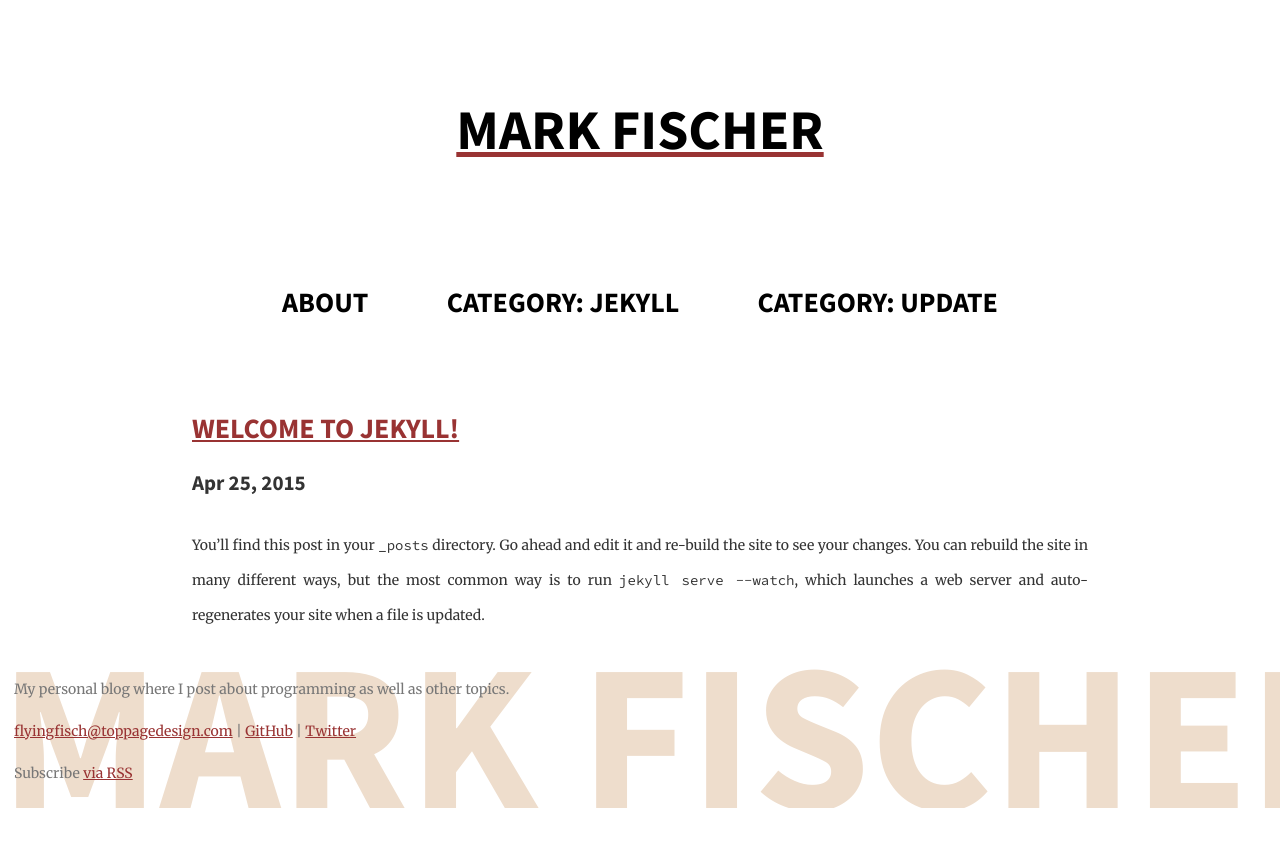
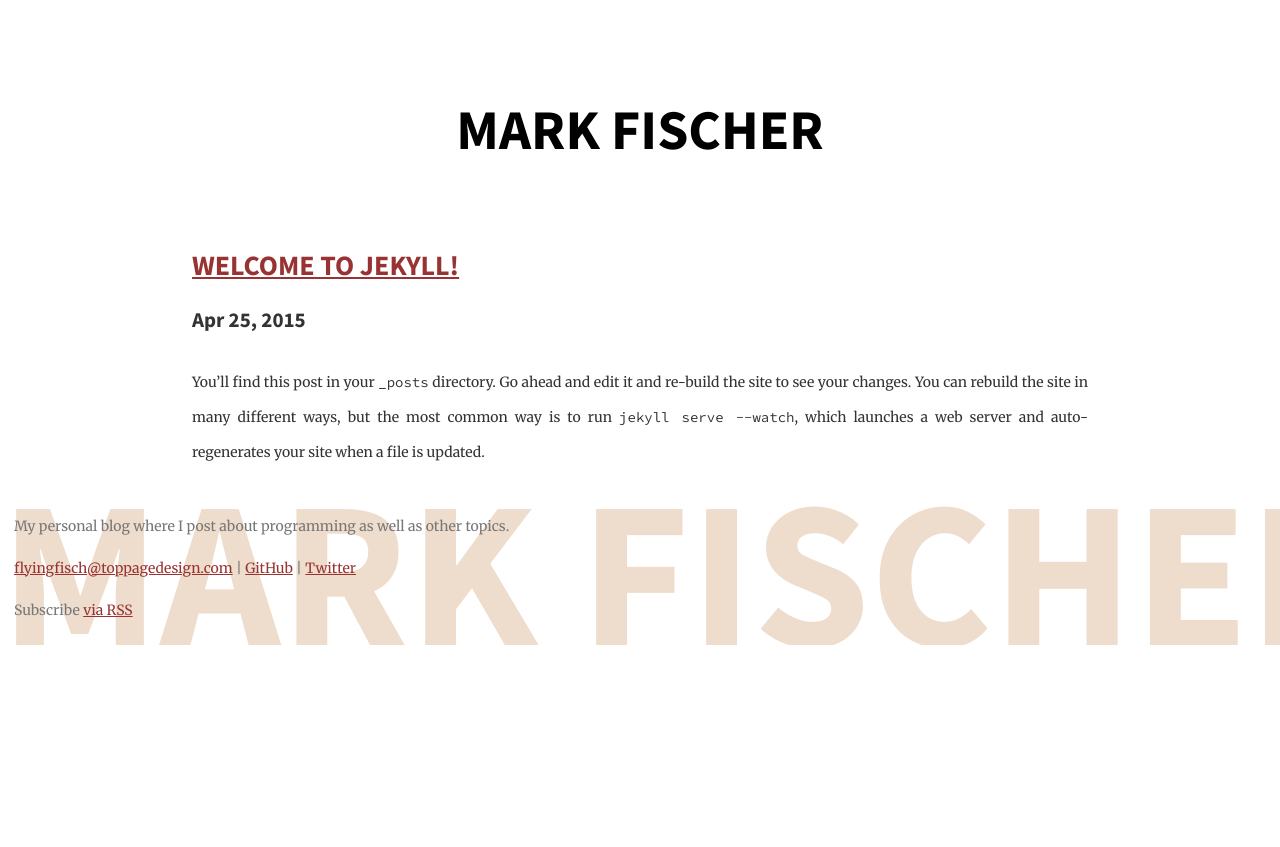
Before and after one commit to flyingfisch/flyingfisch.github.io, a Jekyll site: the page built from index.html, in a window 1280 px wide. Shown: the top 847 px of the page. Built offline with Jekyll 4.4.1, drawn with Linux system fonts in a browser that asks for light colours; the list of posts is cut into pages by our own code.

Commit message:
finishing up the theming

```diff
--- a/_includes/header.html
+++ b/_includes/header.html
@@ -1,10 +1,12 @@
 <header>
-    <a href="{{ site.baseurl }}/"><h1>{{ site.title }}<h1></a>
+    <a href="{{ site.baseurl }}/"><h1>{{ site.title }}</h1></a>
 
     <nav>
         {% for page in site.pages %}
             {% if page.title %}
-            <a href="{{ page.url | prepend: site.baseurl }}">{{ page.title }}</a>
+                {% unless page.title contains "Category:" %}
+                    <a href="{{ page.url | prepend: site.baseurl }}">{{ page.title }}</a>
+                {% endunless %}
             {% endif %}
         {% endfor %}
     </nav>
--- a/_posts/2015-04-25-welcome-to-jekyll.markdown
+++ b/_posts/2015-04-25-welcome-to-jekyll.markdown
@@ -18,6 +18,10 @@
 #=> prints 'Hi, Tom' to STDOUT.
 ~~~
 
+~~~html
+<span>Something</span>
+~~~
+
 Check out the [Jekyll docs][jekyll] for more info on how to get the most out of Jekyll. File all bugs/feature requests at [Jekyll’s GitHub repo][jekyll-gh]. If you have questions, you can ask them on [Jekyll’s dedicated Help repository][jekyll-help].
 
 [jekyll]:      http://jekyllrb.com
--- a/_sass/_layout.scss
+++ b/_sass/_layout.scss
@@ -47,6 +47,51 @@
     font-family: $sourceCodeFontStack;
 }
 
+div.highlight {
+    overflow: hidden;
+    padding-top: 0;
+    margin: 2em;
+}
+
+pre {
+    border-top: $standardBorder;
+    border-bottom: $standardBorder;
+    margin: 0;
+    position: relative;
+
+    code {
+        display: block;
+        position: relative;
+        margin-top: .7em;
+        margin-bottom: 1em;
+
+        span {
+            position: relative;
+            z-index: 1;
+        }
+
+        &:after {
+            color: $background-highlight;
+            font-family: $headerFontStack;
+            font-weight: bold;
+            font-size: 8em;
+            text-transform: uppercase;
+            position: absolute;
+            bottom: -1px;
+            right: -4px;
+            z-index: 0;
+        }
+    }
+
+    code.language-ruby:after {
+        content: "Ruby";
+    }
+
+    code.language-html:after {
+        content: "HTML";
+    }
+}
+
 article > * {
     padding: 0 $bodyGutter;
 }
@@ -88,14 +133,23 @@
     text-align: center;
     font-size: 2em;
 
+    a {
+        text-decoration: none;
+    }
+
     nav {
         a {
             text-decoration: none;
-            font-size: .5em;
+            font-size: .7em;
             font-weight: bold;
             color: $foreground;
             margin: 0 1.2em;
+            white-space: nowrap;
             character-spacing: 1px;
+
+            @include respond-to(handhelds) {
+                display: block;
+            }
 
             &:hover {
                 text-decoration: underline;
```
Also changed, not shown: about.md (deleted, +0 -11 lines), 2 other files.
